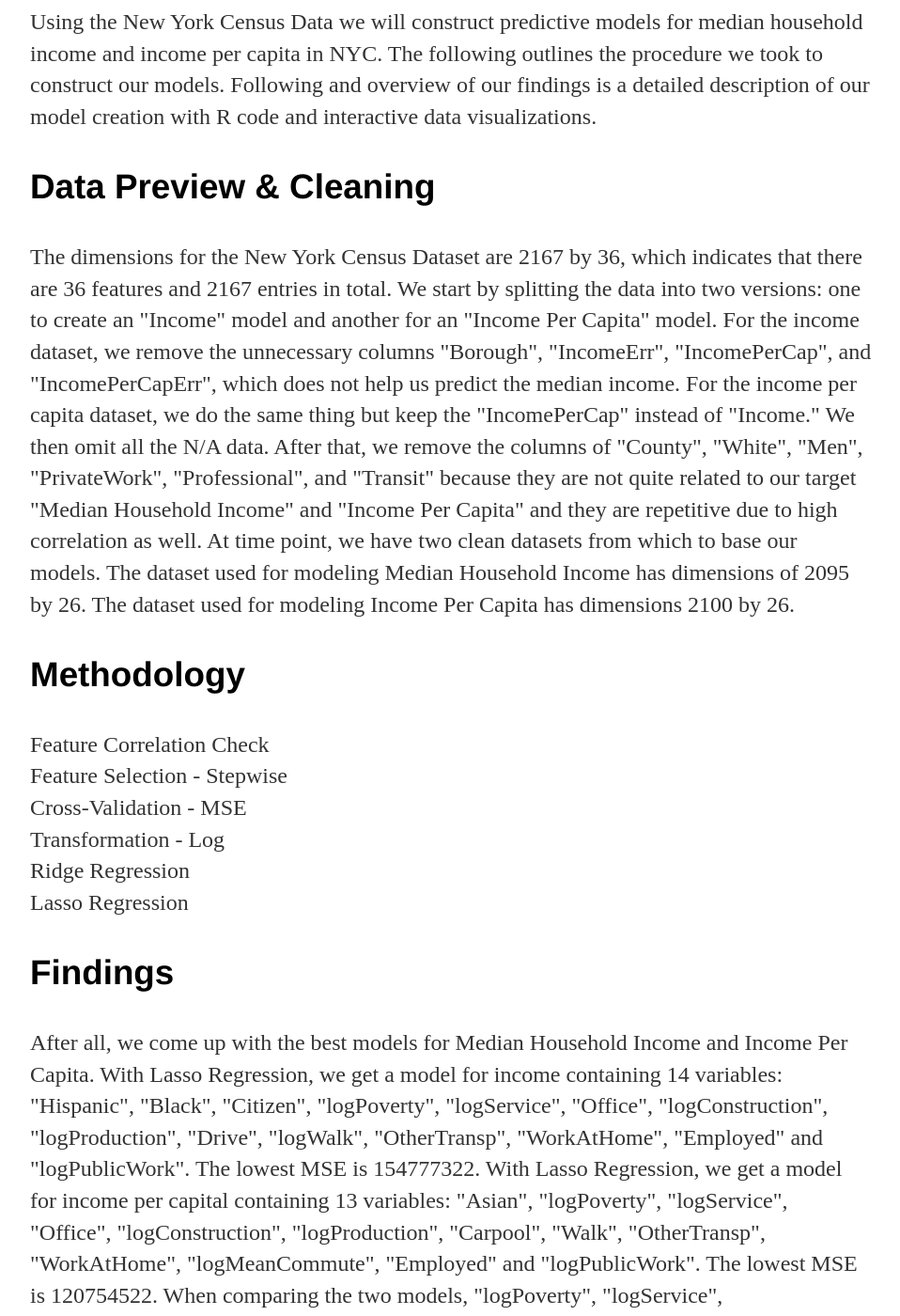
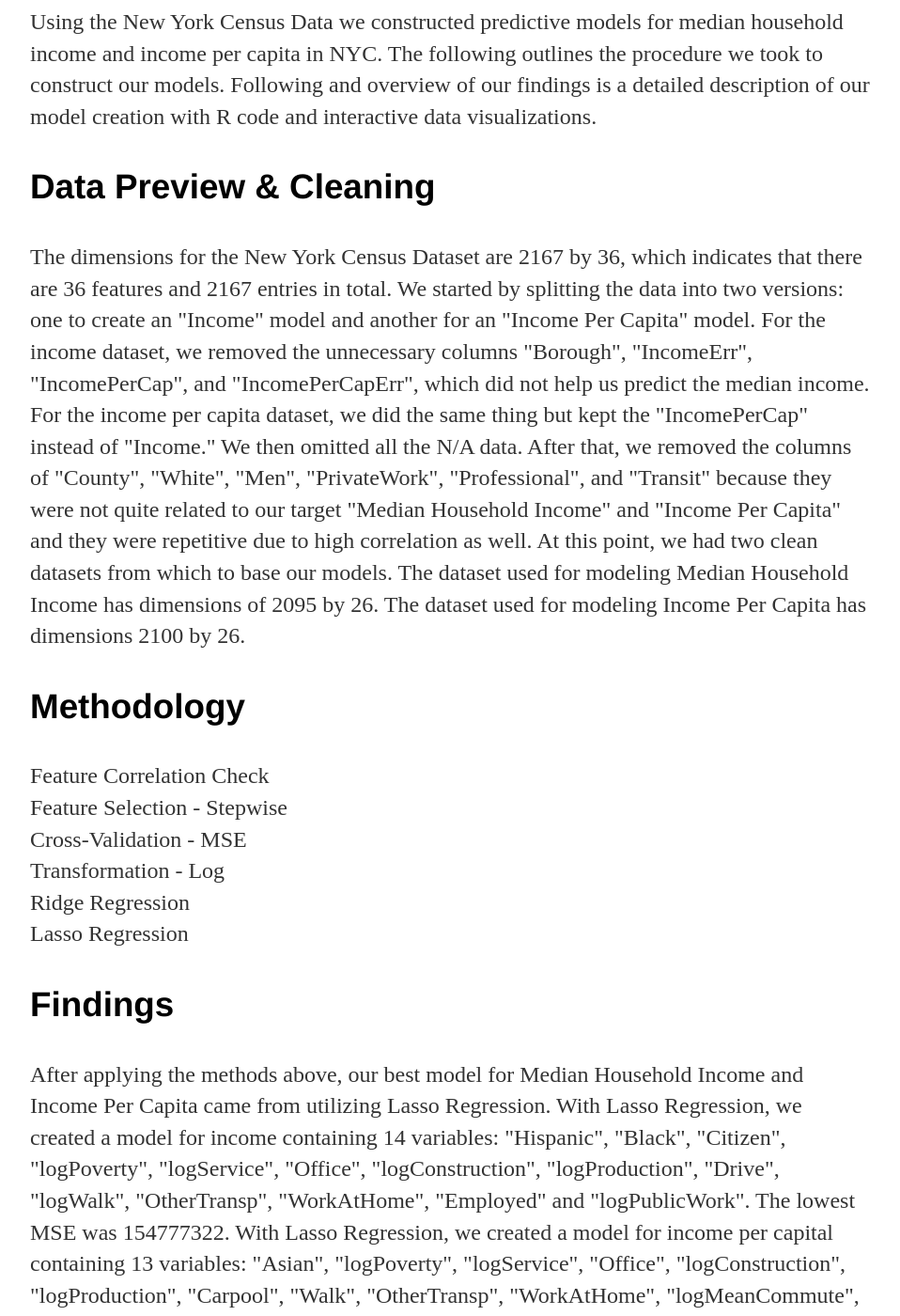
Before and after one commit to bgodd/bgodd.github.io, a Jekyll site: the page built from NYIncome/index.html, in a window 1280 px wide and 1400 px high, scrolled down 333 px. Shown: the whole window at 94% size, without its empty margins (160-1118 px from the left). Built offline with Jekyll 4.4.1, drawn with Linux system fonts in a browser that asks for light colours; some of the changed text lies outside the part shown.

Commit message:
minor text updates 2

```diff
--- a/NYIncome/index.html
+++ b/NYIncome/index.html
@@ -13,10 +13,10 @@ iframe { border: 6px #eaeaea solid; }
 			<iframe src="https://bgodd.github.io/NYIncome/interactive-maps/medianhousehold.html" frameborder="0" height="0" width="0" style="display:none;"></iframe>
 
 			<h3>Purpose</h3>
-			<p>Using the New York Census Data we will construct predictive models for median household income and income per capita in NYC. The following outlines the procedure we took to construct our models.  Following and overview of our findings is a detailed description of our model creation with R code and interactive data visualizations.</p>
+			<p>Using the New York Census Data we constructed predictive models for median household income and income per capita in NYC. The following outlines the procedure we took to construct our models.  Following and overview of our findings is a detailed description of our model creation with R code and interactive data visualizations.</p>
 
             <h3>Data Preview & Cleaning</h3>
-			<p>The dimensions for the New York Census Dataset are 2167 by 36, which indicates that there are 36 features and 2167 entries in total. We start by splitting the data into two versions: one to create an "Income" model and another for an "Income Per Capita" model. For the income dataset, we remove the unnecessary columns "Borough", "IncomeErr", "IncomePerCap", and "IncomePerCapErr", which does not help us predict the median income. For the income per capita dataset, we do the same thing but keep the "IncomePerCap" instead of "Income."  We then omit all the N/A data. After that, we remove the columns of "County", "White", "Men", "PrivateWork", "Professional", and "Transit" because they are not quite related to our target "Median Household Income" and "Income Per Capita" and they are repetitive due to high correlation as well. At time point, we have two clean datasets from which to base our models. The dataset used for modeling Median Household Income has dimensions of 2095 by 26. The dataset used for modeling Income Per Capita has dimensions 2100 by 26.</p>
+			<p>The dimensions for the New York Census Dataset are 2167 by 36, which indicates that there are 36 features and 2167 entries in total. We started by splitting the data into two versions: one to create an "Income" model and another for an "Income Per Capita" model. For the income dataset, we removed the unnecessary columns "Borough", "IncomeErr", "IncomePerCap", and "IncomePerCapErr", which did not help us predict the median income. For the income per capita dataset, we did the same thing but kept the "IncomePerCap" instead of "Income."  We then omitted all the N/A data. After that, we removed the columns of "County", "White", "Men", "PrivateWork", "Professional", and "Transit" because they were not quite related to our target "Median Household Income" and "Income Per Capita" and they were repetitive due to high correlation as well. At this point, we had two clean datasets from which to base our models. The dataset used for modeling Median Household Income has dimensions of 2095 by 26. The dataset used for modeling Income Per Capita has dimensions 2100 by 26.</p>
 
             <h3>Methodology</h3>
 			<p>Feature Correlation Check<br>
@@ -27,13 +27,13 @@ Ridge Regression<br>
 Lasso Regression</p>
 
             <h3>Findings</h3>
-			<p>After all, we come up with the best models for Median Household Income and Income Per Capita.
+			<p>After applying the methods above, our best model for Median Household Income and Income Per Capita came from utilizing Lasso Regression.
 
-With Lasso Regression, we get a model for income containing 14 variables: "Hispanic", "Black", "Citizen", "logPoverty", "logService", "Office", "logConstruction", "logProduction", "Drive", "logWalk", "OtherTransp", "WorkAtHome", "Employed" and "logPublicWork". The lowest MSE is 154777322.
+With Lasso Regression, we created a model for income containing 14 variables: "Hispanic", "Black", "Citizen", "logPoverty", "logService", "Office", "logConstruction", "logProduction", "Drive", "logWalk", "OtherTransp", "WorkAtHome", "Employed" and "logPublicWork". The lowest MSE was 154777322.
 
-With Lasso Regression, we get a model for income per capital containing 13 variables: "Asian", "logPoverty", "logService", "Office", "logConstruction", "logProduction", "Carpool", "Walk", "OtherTransp", "WorkAtHome", "logMeanCommute", "Employed" and "logPublicWork". The lowest MSE is 120754522.
+With Lasso Regression, we created a model for income per capital containing 13 variables: "Asian", "logPoverty", "logService", "Office", "logConstruction", "logProduction", "Carpool", "Walk", "OtherTransp", "WorkAtHome", "logMeanCommute", "Employed" and "logPublicWork". The lowest MSE was 120754522.
 
-When comparing the two models, "logPoverty", "logService", "logConstruction", "logProduction", "OtherTransp", "WorkAtHome", "Employed" and "logPublicWork" influence both models; they all have large coefficients which means they will significantly affect the result.</p>
+When comparing the two models, "logPoverty", "logService", "logConstruction", "logProduction", "OtherTransp", "WorkAtHome", "Employed" and "logPublicWork" influenced both models; they all had large coefficients which means they will significantly affect the result.</p>
 
 			<h3>Detailed Model Explanation</h3>
 			<iframe src="https://bgodd.github.io/NYIncome/ModelSelection.html" frameborder="1" height="700" width="100%"></iframe>
```
